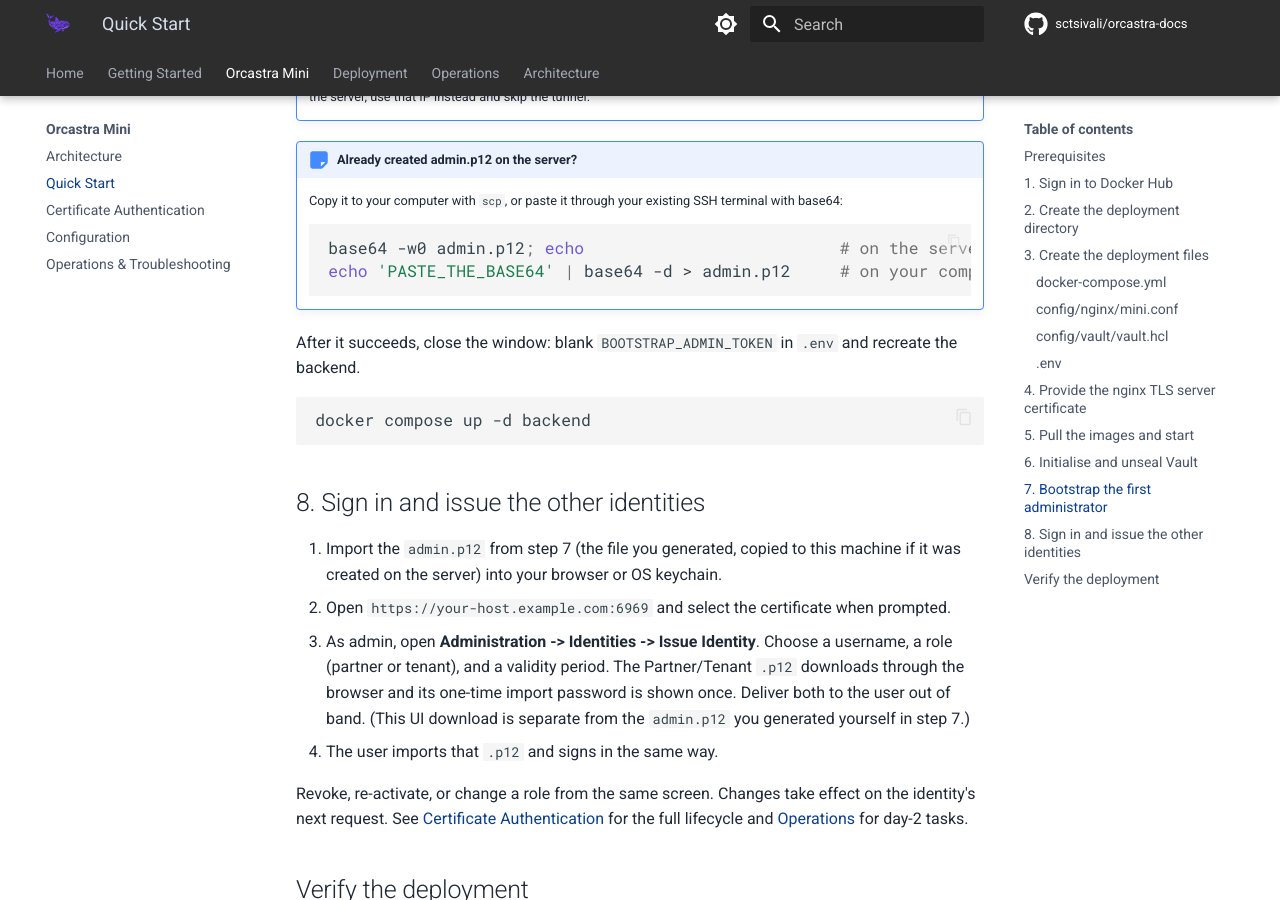
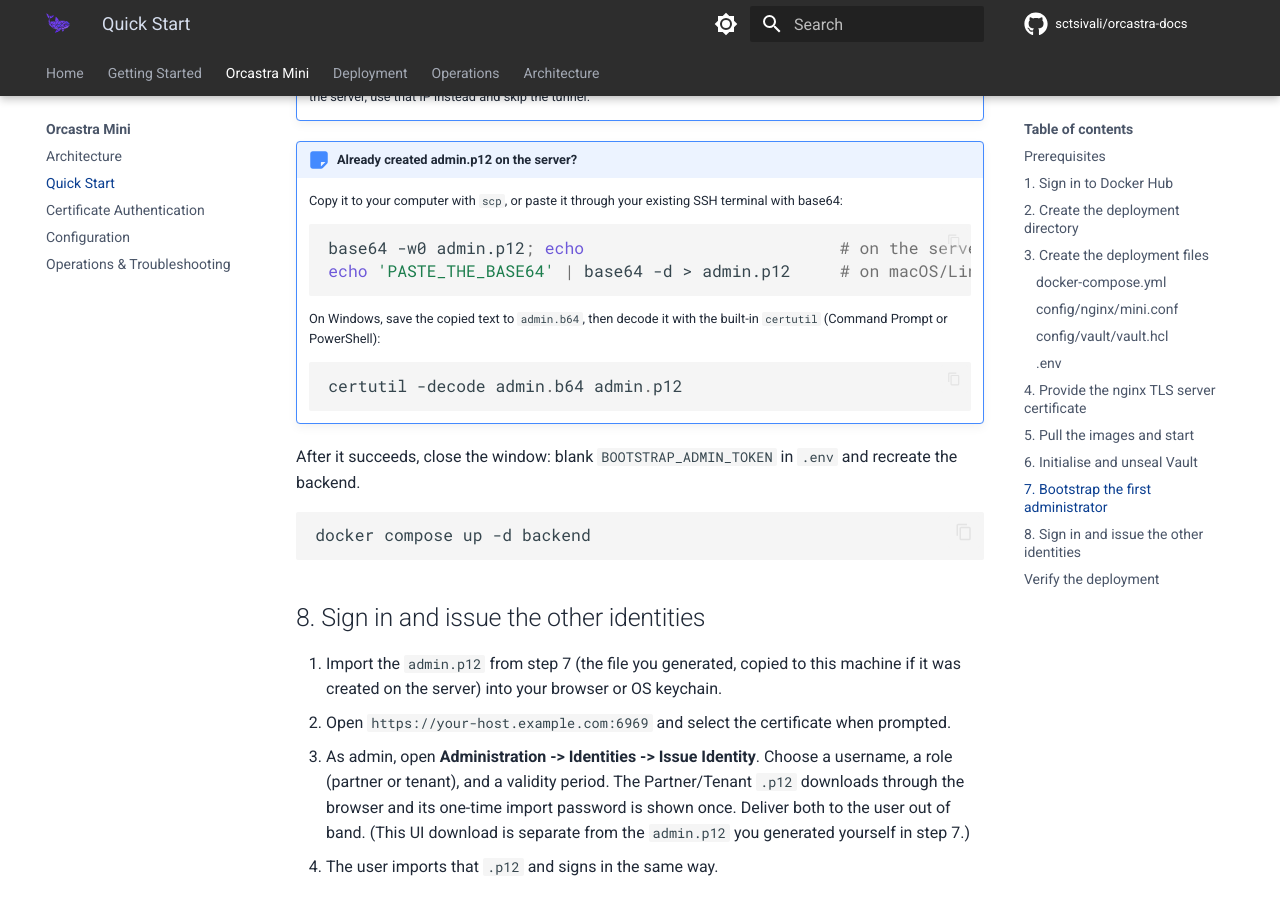
Before and after one commit to sctsivali/orcastra-docs, an MkDocs documentation site: the page built from docs/mini/quick-start.md, in a window 1280 px wide and 900 px high, scrolled down 11252 px. Built offline with MkDocs 1.6.1 and Material for MkDocs 9.7.7, drawn with Linux system fonts in a browser that asks for light colours; comment, search, counter and statistics services are not loaded; the version menu is left out.

Commit message:
docs(mini): add Windows certutil path for decoding admin.p12
The base64 fallback used the Linux `base64` command, which Windows (Command Prompt and
PowerShell) does not have. Add the built-in `certutil -decode` variant for Windows operators.

````diff
--- a/docs/mini/quick-start.md
+++ b/docs/mini/quick-start.md
@@ -500,7 +500,14 @@ step 8.
 
     ```bash
     base64 -w0 admin.p12; echo                          # on the server, copy the output
-    echo 'PASTE_THE_BASE64' | base64 -d > admin.p12     # on your computer
+    echo 'PASTE_THE_BASE64' | base64 -d > admin.p12     # on macOS/Linux
+    ```
+
+    On Windows, save the copied text to `admin.b64`, then decode it with the built-in
+    `certutil` (Command Prompt or PowerShell):
+
+    ```powershell
+    certutil -decode admin.b64 admin.p12
     ```
 
 After it succeeds, close the window: blank `BOOTSTRAP_ADMIN_TOKEN` in `.env` and recreate the
````
